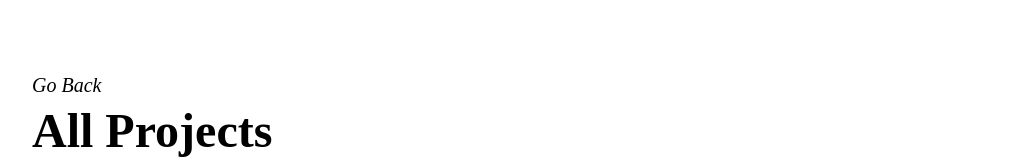
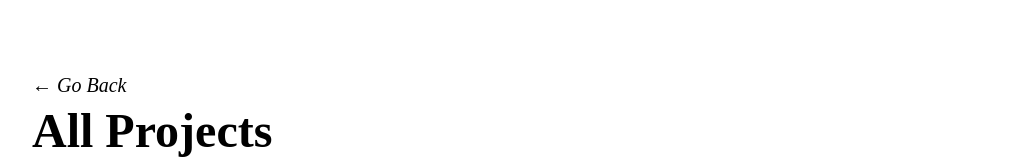
Before and after one commit to ujjwalpathaak/portfolio_v2, a React (Vite) app: page /all in a window 1280 px wide. Shown: the top 161 px of the page, without its empty margins (128-1151 px from the left). Built offline with nearby package versions, Linux system fonts and the light colour scheme; a web font is replaced by a local one.

Commit message:
commit #15

```diff
--- a/src/pages/Main.jsx
+++ b/src/pages/Main.jsx
@@ -108,7 +108,7 @@ const Main = () => {
                     {config.projects.map((exp) => (
                         <Project {...exp} />
                     ))}
-                    <ExternalLink text="Go to Archive" link="/all/projects" />
+                    <ExternalLink text="Go to Project Archive →" link="/all/projects" />
                 </section>
             </div>
         </div>
--- a/src/pages/Table.jsx
+++ b/src/pages/Table.jsx
@@ -16,7 +16,7 @@ const Table = ({ data2 }) => {
   return (
     <div className="flex flex-col font-averia justify-start items-center w-[100vw] h-[100vh]">
       <div className="h-[20vh] w-3/4 flex gap-2 flex-col justify-end">
-        <ExternalLink text="Go Back" link="/" />
+        <ExternalLink text="← Go Back" link="/" />
         <Heading heading="All Projects" type="name" />
       </div>
 
```
